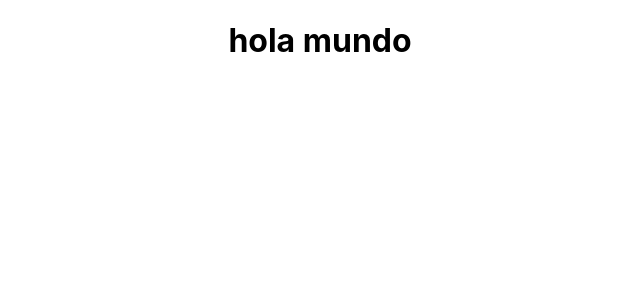
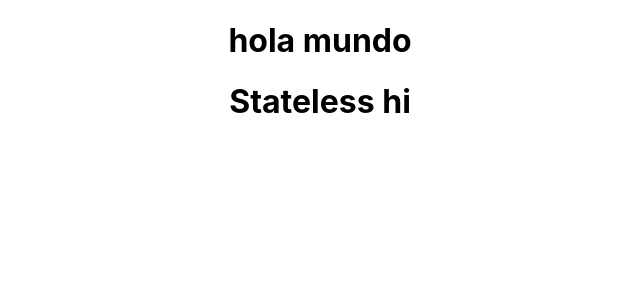
Before and after one commit to codelikeamexican/ReactJsPractice, a React (Create React App) app in the folder holamundo/: page / in a window 1280 px wide. Shown: the top 300 px of the page, without its empty margins (320-960 px from the left). Built offline with nearby package versions, Linux system fonts and the light colour scheme.

Commit message:
create an statless component

```diff
--- a/holamundo/src/App.js
+++ b/holamundo/src/App.js
@@ -2,10 +2,12 @@ import React from 'react';
 import logo from './logo.svg';
 import './App.css';
 import Stateful from './components/Stateful'
+import Stateless from './components/Stateless'
 function App() {
   return (
     <div className="App">
      <Stateful/>
+     <Stateless/>
     </div>
   );
 }
--- /dev/null
+++ b/holamundo/src/components/Stateless.js
@@ -0,0 +1,11 @@
+import React from 'react';
+
+
+const Stateless = ()=>
+{
+    return(
+    <h1>Stateless hi </h1>
+        );
+}
+
+export default Stateless;
```
